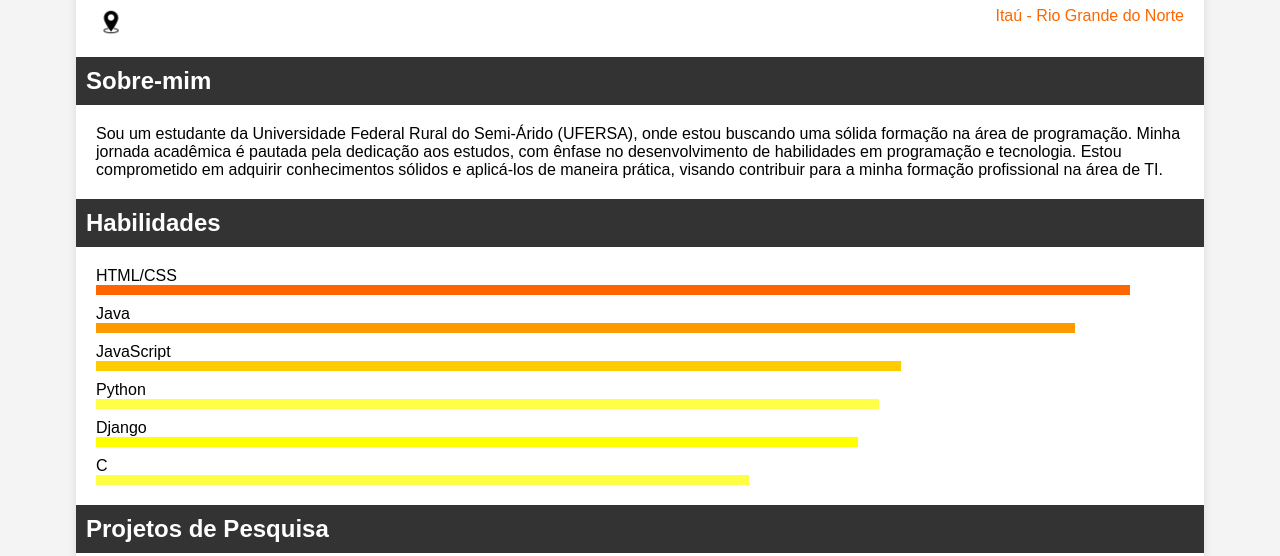
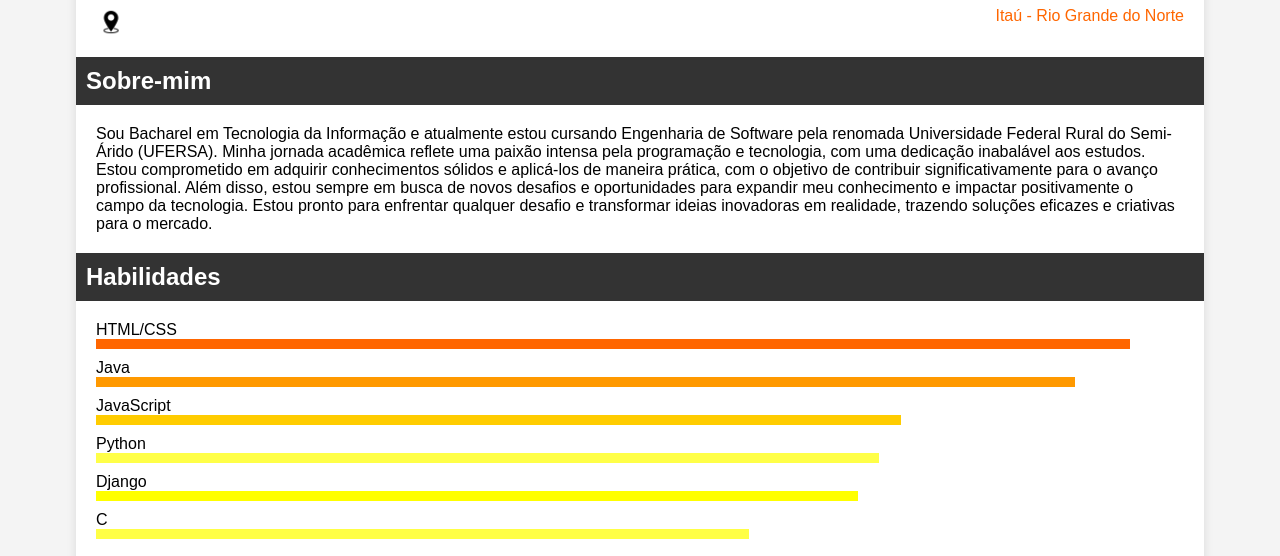
Before and after one commit to IVERTON-EMIQUISON/iverton-EMIQ, a plain HTML site: page index.html in a window 1280 px wide. Shown: the part 436-992 px from the top of the page. Drawn offline with Linux system fonts and the light colour scheme.

Commit message:
atualizando texto sobre mim

```diff
--- a/index.html
+++ b/index.html
@@ -62,11 +62,12 @@
             </section>
             <section id="sobre-mim" class="sobre-mim">
                 <h2>Sobre-mim</h2>
-                <p>Sou um estudante da Universidade Federal Rural do Semi-Árido (UFERSA), onde estou buscando uma sólida
-                    formação na área de programação. Minha jornada acadêmica é pautada pela dedicação aos estudos, com
-                    ênfase no desenvolvimento de habilidades em programação e tecnologia. Estou comprometido em adquirir
-                    conhecimentos sólidos e aplicá-los de maneira prática, visando contribuir para a minha formação
-                    profissional na área de TI.</p>
+                <p>
+                    Sou Bacharel em Tecnologia da Informação e atualmente estou cursando Engenharia de Software pela renomada Universidade Federal Rural do Semi-Árido (UFERSA).
+                    Minha jornada acadêmica reflete uma paixão intensa pela programação e tecnologia, com uma dedicação inabalável aos estudos.
+                    Estou comprometido em adquirir conhecimentos sólidos e aplicá-los de maneira prática, com o objetivo de contribuir significativamente para o avanço profissional.
+                    Além disso, estou sempre em busca de novos desafios e oportunidades para expandir meu conhecimento e impactar positivamente o campo da tecnologia.
+                    Estou pronto para enfrentar qualquer desafio e transformar ideias inovadoras em realidade, trazendo soluções eficazes e criativas para o mercado.</p>
             </section>
             <section id="habilidades" class="habilidades">
                 <h2>Habilidades</h2>
```
